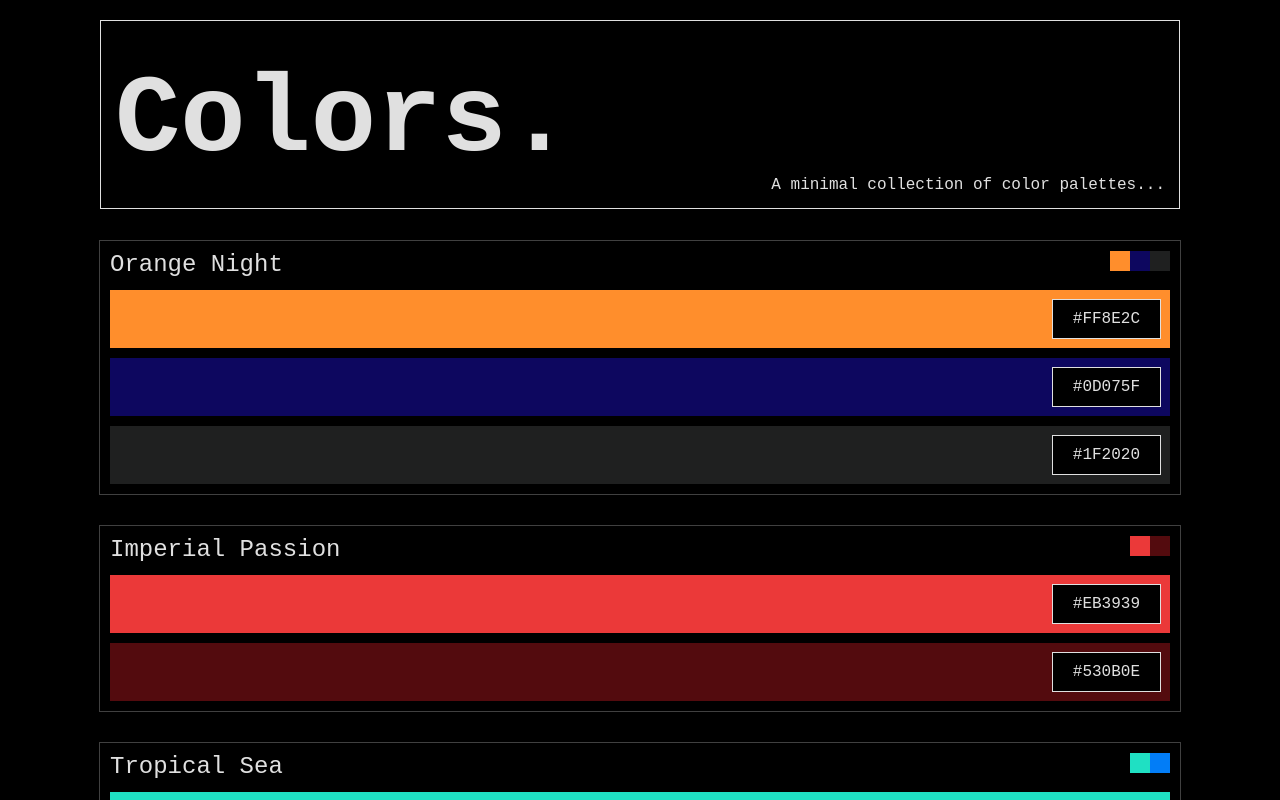
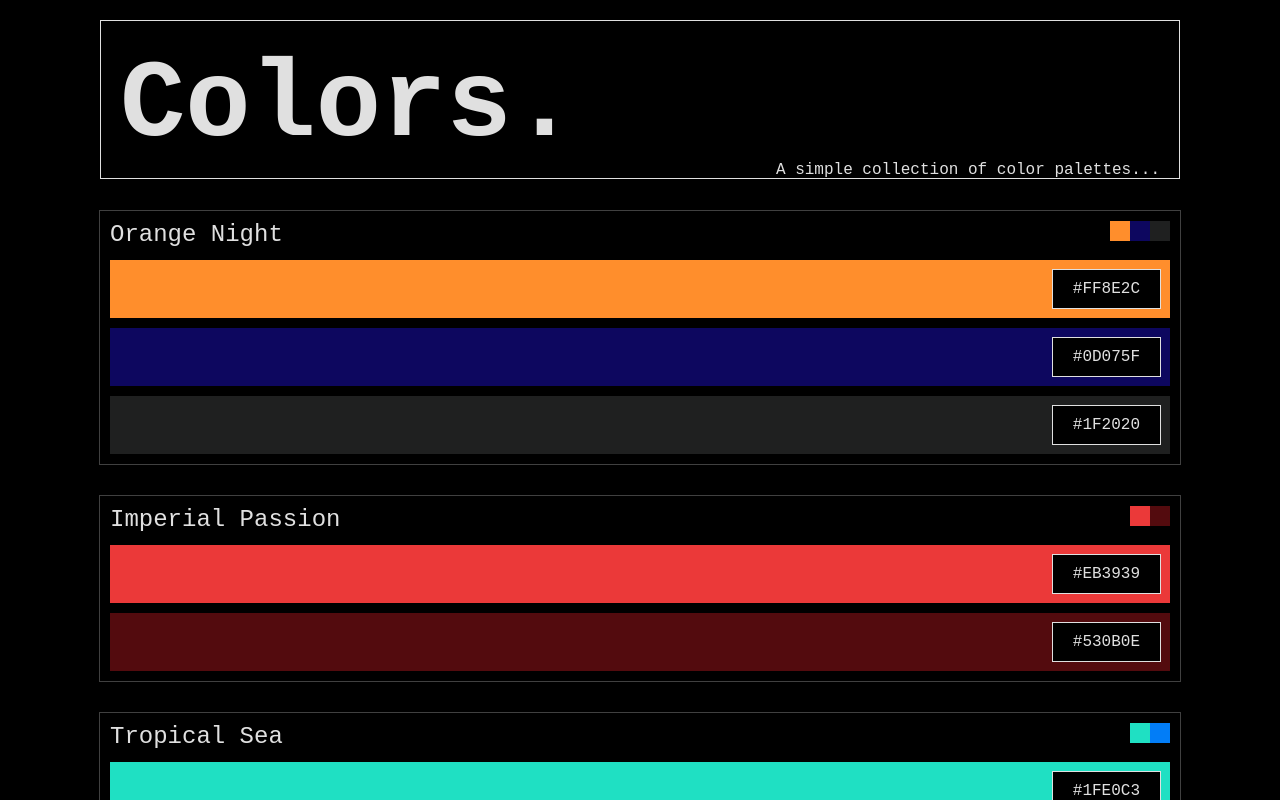
Before and after one commit to JuSellier/colors, a Svelte app: page / in a window 1280 px wide. Shown: the top 800 px of the page. Built offline with nearby package versions, Linux system fonts and the light colour scheme; a web font is replaced by a local one.

Commit message:
improved intro component

```diff
--- a/src/components/Intro.svelte
+++ b/src/components/Intro.svelte
@@ -1,6 +1,6 @@
 <style>
   section {
-    padding: 15px;
+    padding: 0 20px;
     box-shadow: inset 0 0 0 1px var(--clr-white);
   }
 
@@ -13,11 +13,12 @@
   p {
     margin-bottom: 0;
     margin-left: auto;
+    padding-left: 5px;
     max-width: max-content;
   }
 </style>
 
 <section class="top">
   <h1>Colors.</h1>
-  <p>A minimal collection of color palettes...</p>
+  <p>A simple collection of color palettes...</p>
 </section>
```
